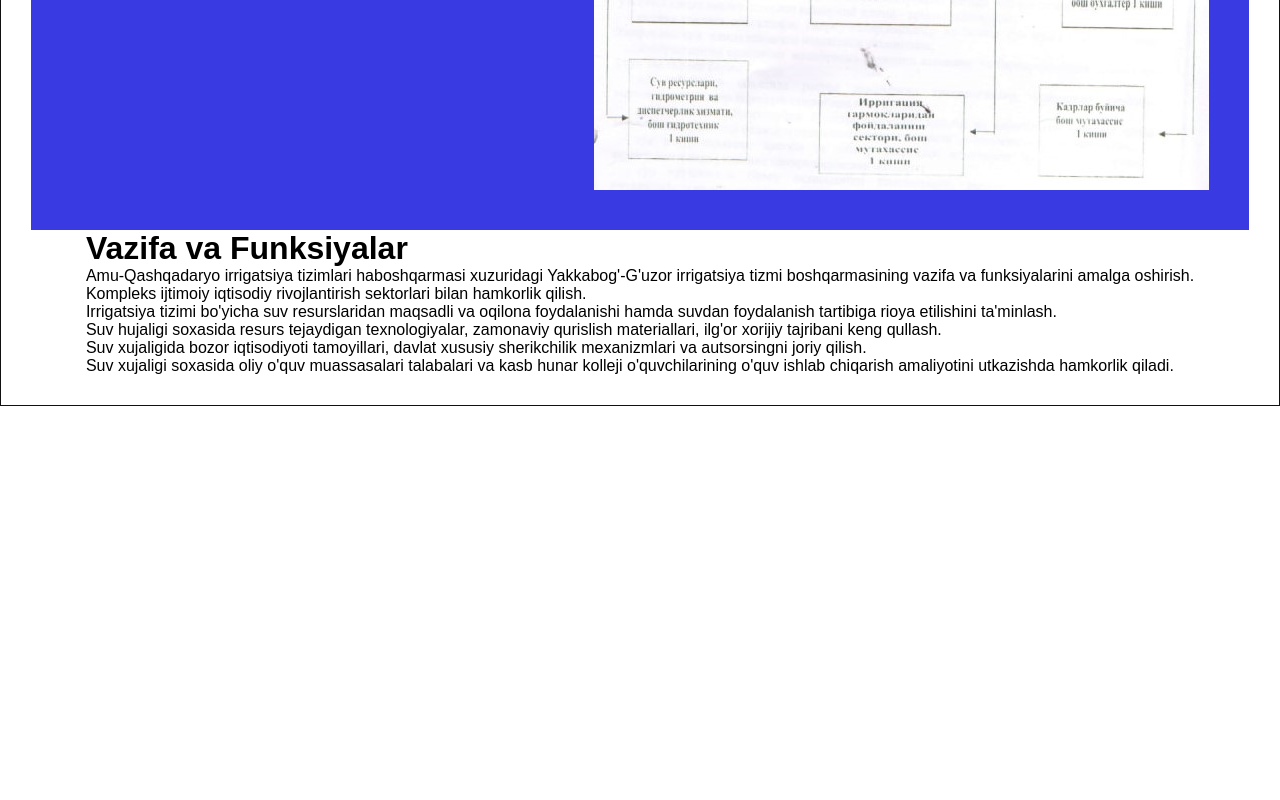
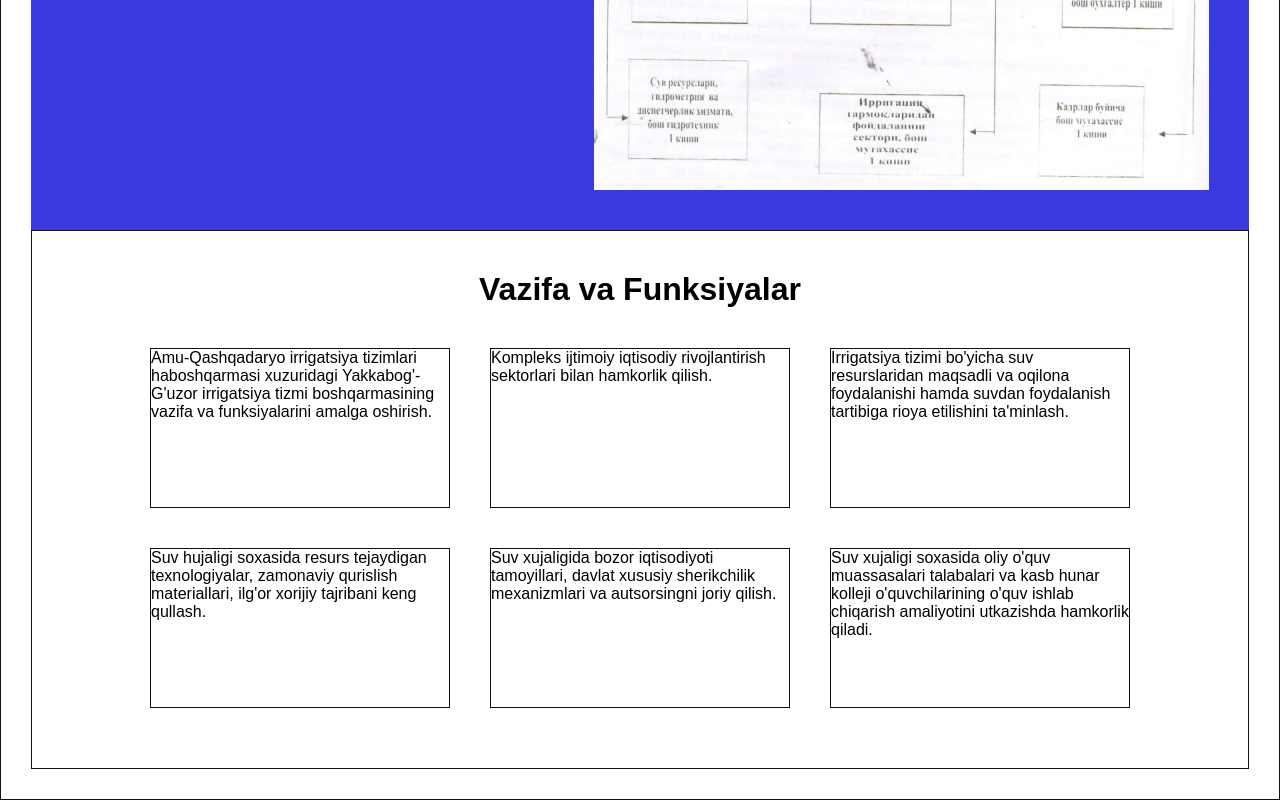
Before and after one commit to YusufjonAbdumajidov/YakGuz, a React (Create React App) app: page /malumotlar in a window 1280 px wide. Shown: the part 1995-2795 px from the top of the page. Before the commit the page ends 2401 px from the top, so only its background shows below. Built offline with nearby package versions, Linux system fonts and the light colour scheme.

Commit message:
working on design section

```diff
--- a/src/styles/malumotlar.scss
+++ b/src/styles/malumotlar.scss
@@ -214,6 +214,28 @@
             }
         }
     }
+
+    .funksiyalar{
+        padding: 40px;
+        border: 1px solid #111;
+        width: 100%;
+        display: flex;
+        flex-direction: column;
+        align-items: center;
+        div{
+            margin-top: 20px;
+            display: flex;
+            align-items: center;
+            justify-content: center;
+            flex-wrap: wrap;
+            section{
+                border: 1px solid #111;
+                width: 300px;
+                height: 160px;
+                margin:  20px;
+            }
+        }
+    }
 }
 
 
```
